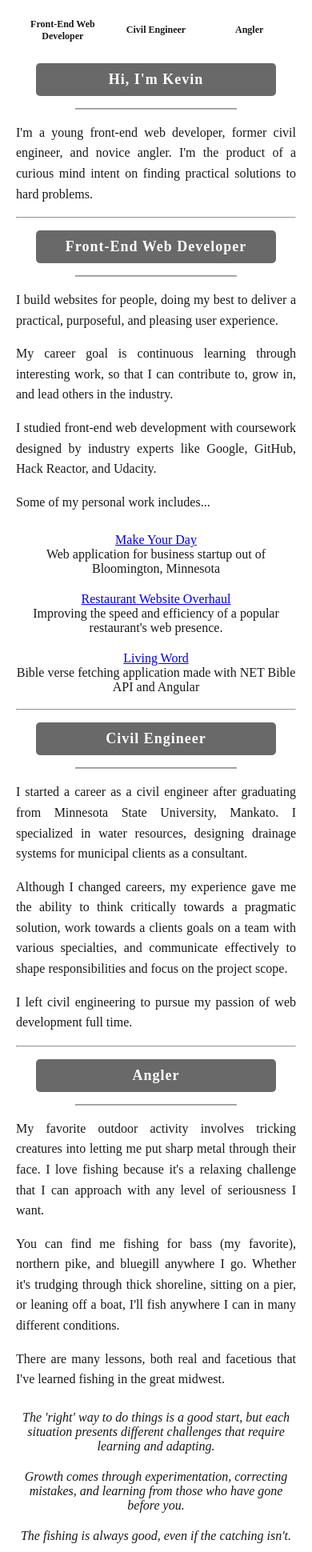
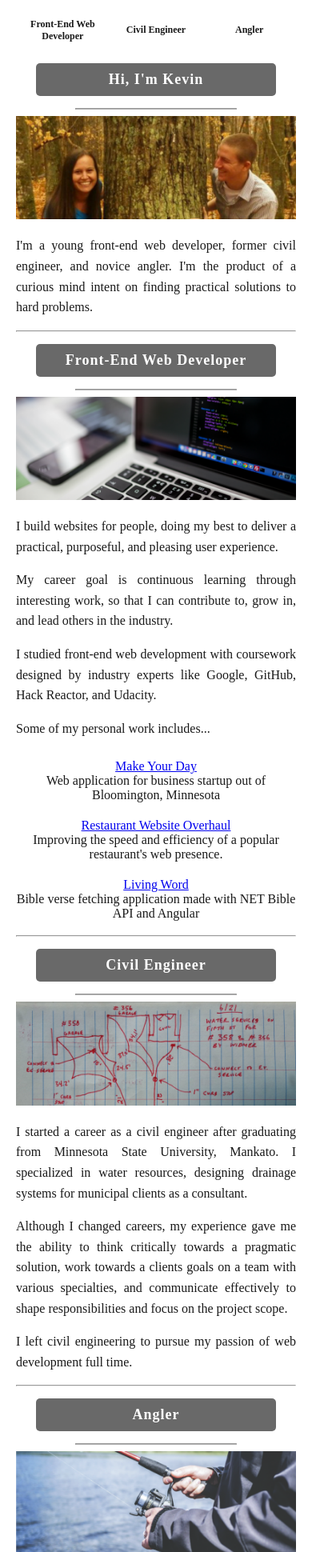
Before and after one commit to fischk5/fischk5.github.io, a plain HTML site: page index.html in a window 390 px wide. Shown: the part 60-2000 px from the top of the page at 80% size. Drawn offline with Linux system fonts and the light colour scheme.

Commit message:
Add responsive imagery

```diff
--- a/css/style.css
+++ b/css/style.css
@@ -99,6 +99,13 @@ li {
   color: var(--text-color);
 }
 
+picture,
+img {
+  width: 100%;
+  margin-left: auto;
+  margin-right: auto;
+}
+
 /* ----------------
   Selector Styles
   ----------------*/
--- a/index.html
+++ b/index.html
@@ -25,6 +25,12 @@
   <section ng-repeat="section in sectionData">
     <h2>{{section.sectionTitle}}</h2>
     <hr class="hr-underline">
+    <picture>
+      <source media="(min-width: 800px)" srcset="{{section.imageLarge}}">
+      <source media="(min-width: 300px)" srcset="{{section.imageMedium}}">
+      <source media="(min-width: 200px)" srcset="{{section.imageSmall}}">
+      <img src="{{section.imageLarge}}">
+    </picture>
     <p ng-repeat="paragraph in section.sectionParagraphs">{{paragraph}}</p>
     <!-- If sectionList exists this html will trigger -->
     <p>{{section.sectionList.listTitle}}</p>
--- a/js/app.js
+++ b/js/app.js
@@ -49,10 +49,16 @@ appModule.factory('dataFactory', function () {
   const sections = [
     {
     "sectionTitle" : "Hi, I'm Kevin",
+    "imageSmall" : "./images/intro_sm.png",
+    "imageMedium" : "./images/intro_md.png",
+    "imageLarge" : "./images/intro_lrg.png",
     "sectionParagraphs" : ["I'm a young front-end web developer, former civil engineer, and novice angler.  I'm the product of a curious mind intent on finding practical solutions to hard problems."]
     },
     {
       "sectionTitle" : sectionTitles[0],
+      "imageSmall" : "./images/front_sm.png",
+      "imageMedium" : "./images/front_md.png",
+      "imageLarge" : "./images/front_lrg.png",
       "sectionParagraphs" : [
         "I build websites for people, doing my best to deliver a practical, purposeful, and pleasing user experience.",
         "My career goal is continuous learning through interesting work, so that I can contribute to, grow in, and lead others in the industry.",
@@ -80,6 +86,9 @@ appModule.factory('dataFactory', function () {
     },
     {
       "sectionTitle" : sectionTitles[1],
+      "imageSmall" : "./images/civil_sm.png",
+      "imageMedium" : "./images/civil_md.png",
+      "imageLarge" : "./images/civil_lrg.png",
       "sectionParagraphs" : [
         "I started a career as a civil engineer after graduating from Minnesota State University, Mankato.  I specialized in water resources, designing drainage systems for municipal clients as a consultant.",
         "Although I changed careers, my experience gave me the ability to think critically towards a pragmatic solution, work towards a clients goals on a team with various specialties, and communicate effectively to shape responsibilities and focus on the project scope.",
@@ -87,6 +96,9 @@ appModule.factory('dataFactory', function () {
     },
     {
       "sectionTitle" : sectionTitles[2],
+      "imageSmall" : "./images/fish_sm.png",
+      "imageMedium" : "./images/fish_md.png",
+      "imageLarge" : "./images/fish_lrg.png",
       "sectionParagraphs" : [
         "My favorite outdoor activity involves tricking creatures into letting me put sharp metal through their face.  I love fishing because it's a relaxing challenge that I can approach with any level of seriousness I want.",
         "You can find me fishing for bass (my favorite), northern pike, and bluegill anywhere I go.  Whether it's trudging through thick shoreline, sitting on a pier, or leaning off a boat, I'll fish anywhere I can in many different conditions."
```
Also changed, not shown: images/civil_md.png (added), images/civil_sm.png (added), images/fish_lrg.png (added), images/fish_md.png (added), images/fish_sm.png (added), images/front_lrg.png (added), images/front_md.png (added), images/front_sm.png (added), images/intro_md.png (added), images/intro_sm.png (added), 2 other files.
